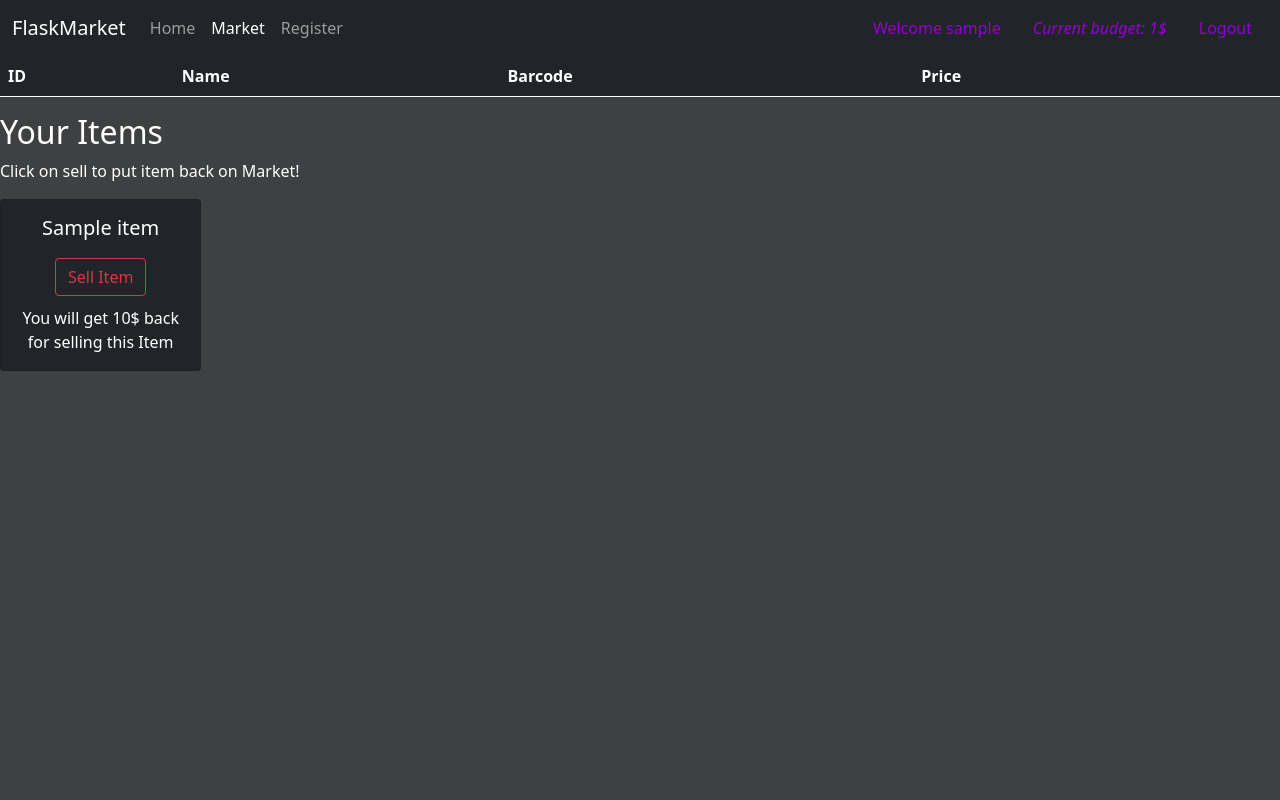
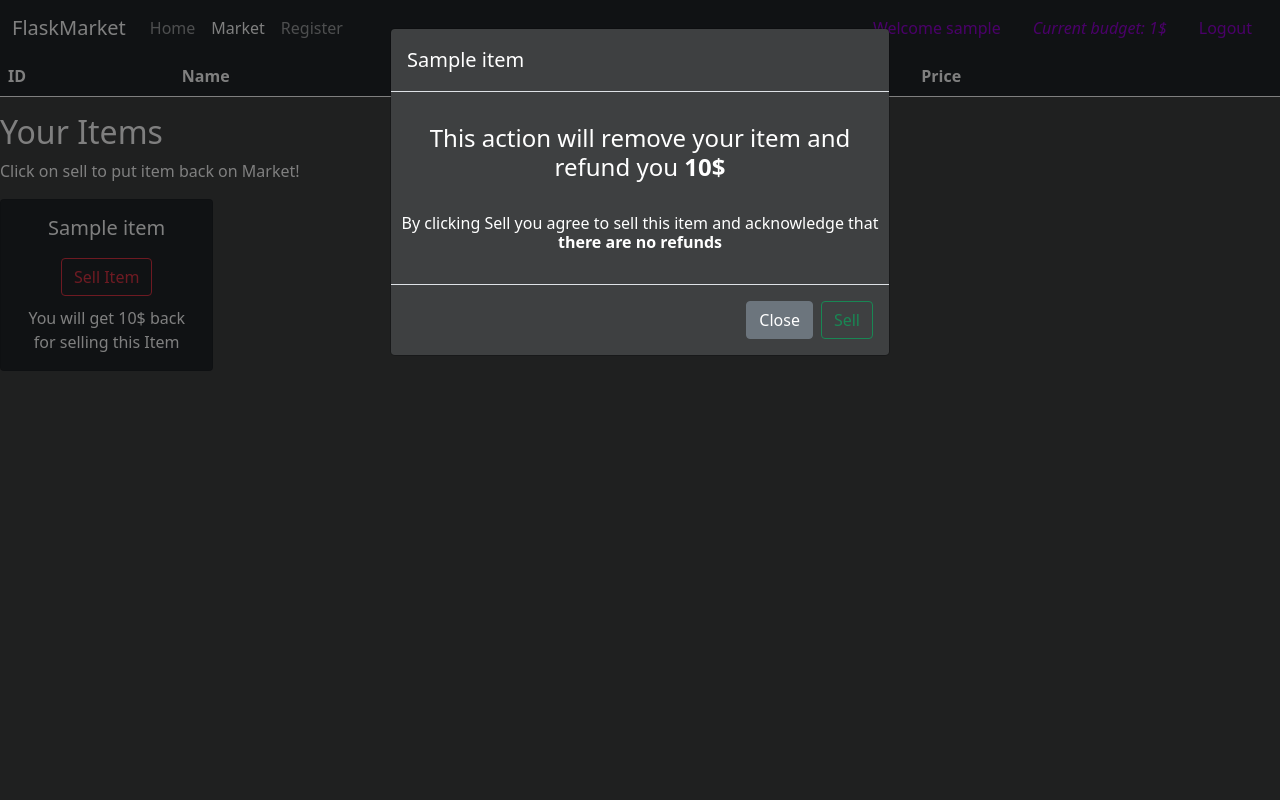
Before and after one commit to Paloftzer/Webbserverprogrammering, a Flask app: page /market in a window 1280 px wide, after a click on "Sell Item". Run offline with Flask 2, Linux system fonts and the light colour scheme; a user stored in the database is signed in; tables that the repository leaves empty hold one stand-in row (values such as "Sample post"); lists and menus that the app fills with data are empty; some libraries are stand-ins or nearby versions.

Commit message:
Added functionality to the sell button

```diff
--- a/market/routes.py
+++ b/market/routes.py
@@ -23,6 +23,7 @@ def home():
 @login_required
 def market_page():
     purchase_form = PurchaseItemForm()
+    sell_form = SellItemForm()
     if request.method == "POST":
         purchased_item = request.form.get("purchased_item")
         p_item_object = Item.query.filter_by(name=purchased_item).first()
@@ -32,13 +33,22 @@ def market_page():
                 flash(f"Congratulations, you have successfully bought {p_item_object.name} for {p_item_object.price}$!", category="success")
             else:
                 flash(f"Failed to purchase {p_item_object.name}, you don't have enough money", category="danger")
+
+        sold_item = request.form.get("sold_item")
+        s_item_object = Item.query.filter_by(name=sold_item).first()
+        if s_item_object:
+            if current_user.owns(s_item_object):
+                s_item_object.sell(current_user)
+                flash(f"You have successfully sold {s_item_object.name} for {s_item_object.price}$!", category="success")
+            else:
+                flash(f"You failed to sell item {s_item_object.name}")
         return redirect(url_for("market_page"))
     if request.method == "GET":
         # Return all the data from our database and save it as the items variable
         items = Item.query.filter_by(owner=None)
         owned_items = Item.query.filter_by(owner=current_user.id)
         # This returns our market.html file from our templates folder. It also returns the items variable which holds all the information from our database so that we can display it.
-        return render_template("market.html", items=items, purchase_form=purchase_form, owned_items=owned_items)
+        return render_template("market.html", items=items, owned_items=owned_items, purchase_form=purchase_form, sell_form=sell_form)
 
 #* This routes to our register page using the Flask routing system and defines a name for the route, as well as using the GET and POST methods to allow communication with our database.
 @app.route("/register", methods=["GET", "POST"])
--- a/market/templates/partials/_owned_items.html
+++ b/market/templates/partials/_owned_items.html
@@ -1,5 +1,4 @@
-<!-- Info Modal -->
-<div class="modal fade" id="Modal-MoreInfo-{{ owned_item.id }}" tabindex="-1" aria-labelledby="exampleModalLabel" aria-hidden="true">
+<div class="modal fade" id="Modal-SellingConfirm-{{ owned_item.id }}" tabindex="-1" aria-labelledby="exampleModalLabel" aria-hidden="true">
     <div class="modal-dialog">
       <div style="background-color:rgb(62, 64, 65);" class="modal-content">
         <div class="modal-header">
@@ -8,8 +7,16 @@
         <div style="color: white;" class="modal-body">
 
         </div>
-        <div class="modal-footer">
-          <button type="button" class="btn btn-secondary" data-dismiss="modal">Close</button>
+          <form method="POST">
+            {{ sell_form.hidden_tag() }}
+            <h4 class="text-center" style="color:white">This action will remove your item and refund you <b>{{ owned_item.price }}$</b></h4> <br>
+            <h6 class="text-center" style="color:white">By clicking Sell you agree to sell this item and acknowledge that <b>there are no refunds</b></h6> <br>
+            <div class="modal-footer">
+              <button type="button" class="btn btn-secondary" data-dismiss="modal">Close</button>
+              <input id="sold_item" name="sold_item" type="hidden" value="{{ owned_item.name }}">
+              {{ sell_form.submit(class="btn btn-outline-success btn-block") }}
+            </div>
+          </form>
         </div>
       </div>
     </div>
```
Also changed, not shown: market/models.py (+8 -0 lines).
